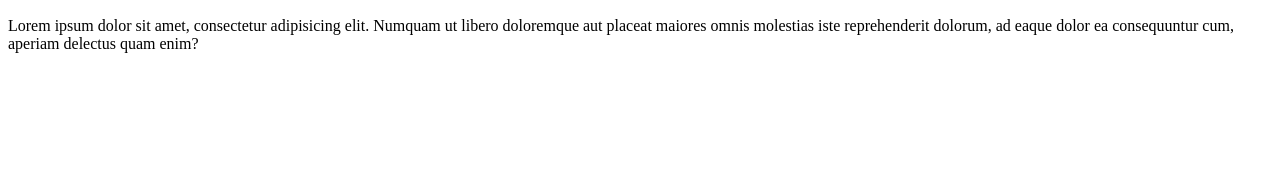
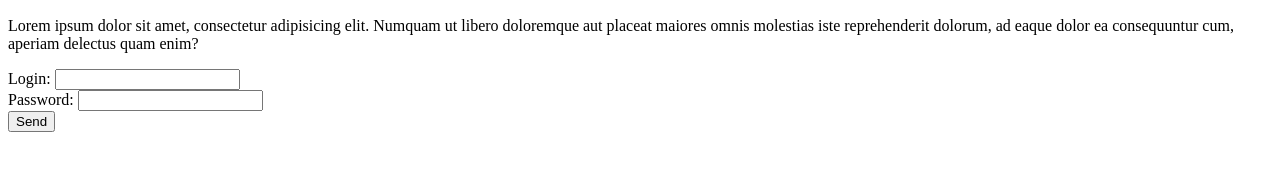
Before and after one commit to DmytroRoik/6-vcs-advanced, a plain HTML site: page index.html in a window 1280 px wide. Shown: the part 311-482 px from the top of the page. Drawn offline with Linux system fonts and the light colour scheme.

Commit message:
add authorization form to index.html

```diff
--- a/index.html
+++ b/index.html
@@ -7,5 +7,12 @@
 <body>
 	<img src="https://media.giphy.com/media/10B1POqoY9kOME/giphy.gif" alt="">
 	<p>Lorem ipsum dolor sit amet, consectetur adipisicing elit. Numquam ut libero doloremque aut placeat maiores omnis molestias iste reprehenderit dolorum, ad eaque dolor ea consequuntur cum, aperiam delectus quam enim?</p>
+	<form >
+		<label for="login">Login: </label>
+		<input type="text" id="login"><br>
+		<label for="password">Password: </label>
+		<input type="password" id="password" ><br>
+		<input type="submit" value="Send">
+	</form>
 </body>
 </html>
```
